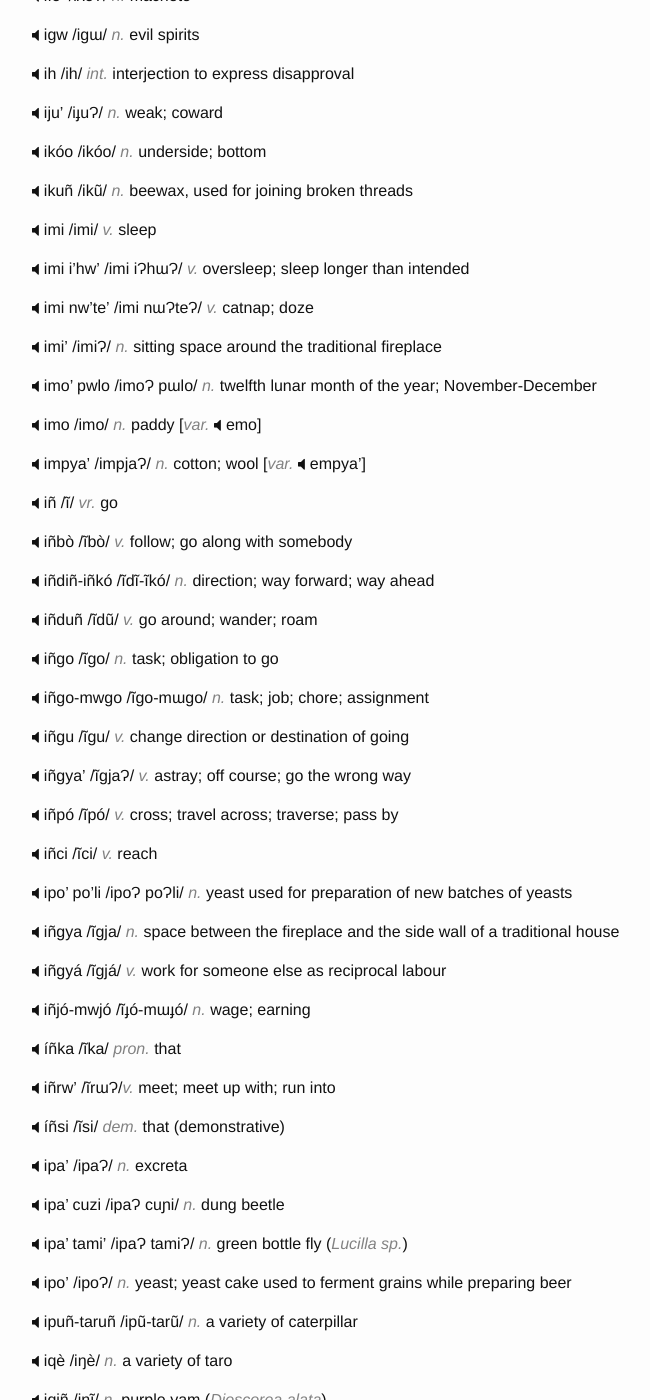
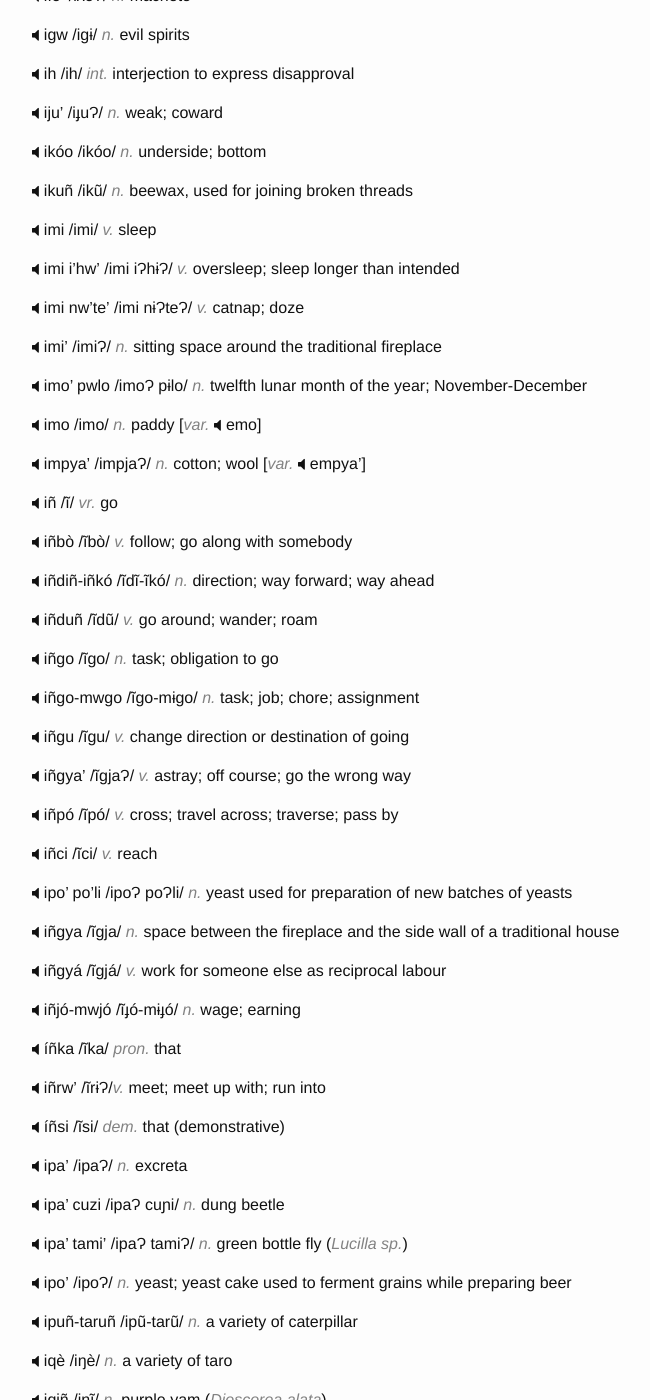
Before and after one commit to hacksparrow/language.apatani.org, a Jekyll site: the page built from dictionary/i.md, in a window 1280 px wide and 1400 px high, scrolled down 727 px. Shown: the whole window, without its empty margins (238-888 px from the left). Built offline with Jekyll 4.4.1, drawn with Linux system fonts in a browser that asks for light colours; nearby versions of some CDN libraries; comment, search, counter and statistics services are not loaded; some of the changed text lies outside the part shown.

Commit message:
Update i.md

```diff
--- a/dictionary/i.md
+++ b/dictionary/i.md
@@ -30,7 +30,7 @@ __ifiñ linwñ__ /iʎĩ linɯ̃ /	_n._	  rectal prolapse
 
 __ifo'__	   /iʎoɁ/   _n._	  machete
 
-__igw__	    /igɯ/    _n._	  evil spirits
+__igw__	    /igɨ/    _n._	  evil spirits
 
 __ih__	   /ih/     _int._	interjection to express disapproval
 
@@ -42,13 +42,13 @@ __ikuñ__	   /ikũ/   _n._	  beewax, used for joining broken threads
 
 __imi__	    /imi/    _v._	  sleep
 
-__imi i'hw'__	/imi iɁhɯɁ/  _v._	 oversleep; sleep longer than intended
+__imi i'hw'__	/imi iɁhɨɁ/  _v._	 oversleep; sleep longer than intended
 
-__imi nw'te'__	/imi nɯɁteɁ/ _v._	catnap; doze
+__imi nw'te'__	/imi nɨɁteɁ/ _v._	catnap; doze
 
 __imi'__ /imiɁ/	_n._	sitting space around the traditional fireplace
 
-__imo' pwlo__	/imoɁ pɯlo/ _n._	twelfth lunar month of the year; November-December
+__imo' pwlo__	/imoɁ pɨlo/ _n._	twelfth lunar month of the year; November-December
 
 __imo__	/imo/ _n._	paddy	[_var._	emo]
 
@@ -64,7 +64,7 @@ __iñduñ__	/ĩdũ/ _v._	go around; wander; roam
 
 __iñgo__	/ĩgo/ _n._	task; obligation to go
 
-__iñgo-mwgo__	/ĩgo-mɯgo/ _n._	task; job; chore; assignment
+__iñgo-mwgo__	/ĩgo-mɨgo/ _n._	task; job; chore; assignment
 
 __iñgu__	/ĩgu/ _v._	change direction or destination of going
 
@@ -81,11 +81,11 @@ __iñgya__	/ĩgja/ _n._	space between the fireplace and the side wall of a tradi
 
 __iñgyá__	/ĩgjá/ _v._	work for someone else as reciprocal labour
 
-__iñjó-mwjó__	/ĩɟó-mɯɟó/ _n._	wage; earning
+__iñjó-mwjó__	/ĩɟó-mɨɟó/ _n._	wage; earning
 
 __íñka__	/ĩka/ _pron._	that
 
-__iñrw'__	/ĩrɯɁ/_v._	meet; meet up with; run into
+__iñrw'__	/ĩrɨɁ/_v._	meet; meet up with; run into
 
 __íñsi__	/ĩsi/ _dem._	that (demonstrative)
 
```
Also changed, not shown: other parts of dictionary/i.md (+2 -2 lines).
